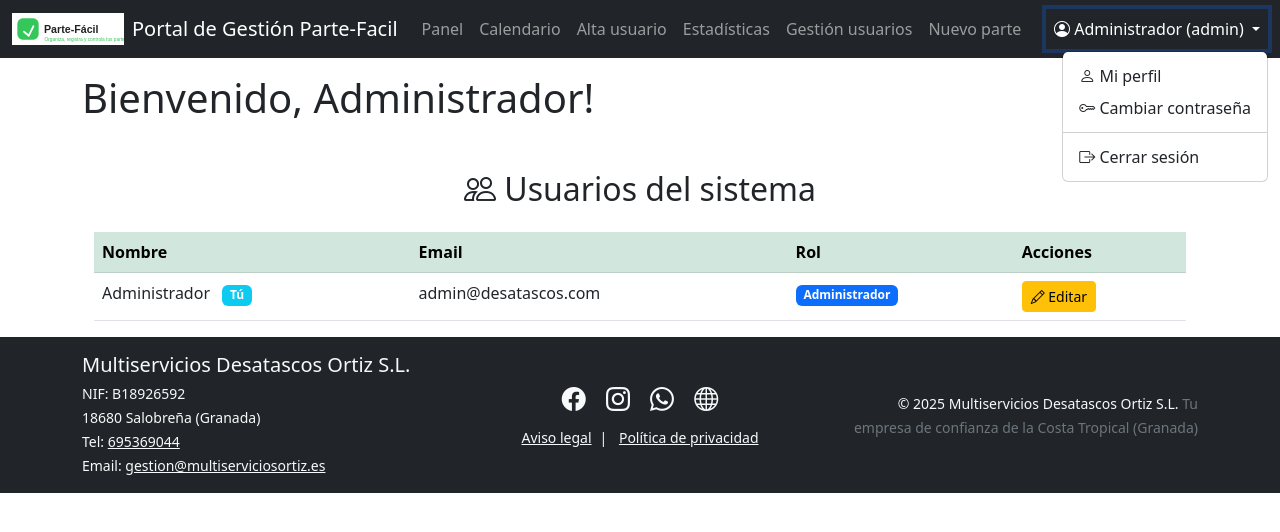
After one commit to Tflys/parte-facil, a Flask app: page /admin/usuarios in a window 1280 px wide, after a click that opens the changed part. The commit adds this page. Shown: the top 532 px of the page. Run offline with Flask 3, Linux system fonts and the light colour scheme; a user stored in the database is signed in.

Commit message:
añadir paneles de usuarios mejora de las vistas

```diff
--- a/app.py
+++ b/app.py
@@ -1,23 +1,27 @@
-from flask import Flask, render_template, redirect, url_for, flash, request
+from flask import Flask, render_template, redirect, url_for, flash, request, jsonify
 from flask_sqlalchemy import SQLAlchemy
 from flask_login import LoginManager, login_user, logout_user, login_required, current_user
 from werkzeug.security import generate_password_hash, check_password_hash
 from werkzeug.utils import secure_filename
+from werkzeug.exceptions import RequestEntityTooLarge
+from datetime import datetime
 import os
-from datetime import datetime
+
 from models import db, Usuario, Trabajo
-from forms import LoginForm, WorkForm, UserForm
-from flask import jsonify
-from flask_migrate import Migrate
+from forms import (
+    LoginForm, WorkForm, UserForm, PerfilForm, CambiarContrasenaForm,
+    EditarUsuarioForm, CambiarContrasenaAdminForm, EmptyForm
+)
 from utils import allowed_image
 from config import Config
 from errors import register_error_handlers
+
+from flask_migrate import Migrate
 
 app = Flask(__name__)
 register_error_handlers(app)
 app.config.from_object(Config)
 db.init_app(app)
-# migraciones
 migrate = Migrate(app, db)
 
 login_manager = LoginManager(app)
@@ -28,12 +32,13 @@
     return Usuario.query.get(int(user_id))
 
 
-
-# @app.route('/')
-# def index():
-#     return render_template('base.html')
+# === VISTA PÚBLICA ===
+@app.route('/')
+def empresa():
+    return render_template('empresa.html')
 
 
+# === AUTENTICACIÓN ===
 @app.route('/login', methods=['GET', 'POST'])
 def login():
     form = LoginForm()
@@ -53,7 +58,156 @@
     return redirect(url_for('login'))
 
 
+# === PANEL USUARIO ===
+@app.route('/perfil', methods=['GET', 'POST'])
+@login_required
+def perfil():
+    form = PerfilForm(obj=current_user)
+    if form.validate_on_submit():
+        current_user.nombre = form.nombre.data
+        # current_user.email = form.email.data  # Si quieres permitir cambio de email
+        db.session.commit()
+        flash('Perfil actualizado correctamente.')
+        return redirect(url_for('perfil'))
+    return render_template('perfil.html', form=form)
 
+@app.route('/perfil/cambiar_contrasena', methods=['GET', 'POST'])
+@login_required
+def cambiar_contrasena():
+    form = CambiarContrasenaForm()
+    if form.validate_on_submit():
+        if not check_password_hash(current_user.contraseña, form.actual.data):
+            flash('La contraseña actual no es correcta.', 'danger')
+            return render_template('cambiar_contrasena.html', form=form)
+        current_user.contraseña = generate_password_hash(form.nueva.data)
+        db.session.commit()
+        flash('Contraseña cambiada correctamente.')
+        return redirect(url_for('perfil'))
+    return render_template('cambiar_contrasena.html', form=form)
+
+
+# === DASHBOARDS ===
+@app.route('/dashboard')
+@login_required
+def dashboard():
+    if current_user.rol == "admin":
+        trabajos = Trabajo.query.all()
+    else:
+        trabajos = Trabajo.query.filter_by(id_trabajador=current_user.id).all()
+    form = EmptyForm()
+    return render_template('dashboard.html', trabajos=trabajos, form=form)
+
+@app.route('/admin_dashboard')
+@login_required
+def admin_dashboard():
+    if current_user.rol != "admin":
+        flash("Solo el administrador puede ver el dashboard.")
+        return redirect(url_for('dashboard'))
+
+    total_trabajos = Trabajo.query.count()
+    total_trabajadores = Usuario.query.filter_by(rol="trabajador").count()
+    trabajos_por_cliente = db.session.query(Trabajo.cliente, db.func.count(Trabajo.id)).group_by(Trabajo.cliente).all()
+    horas_por_trabajador = db.session.query(
+        Usuario.nombre,
+        db.func.sum(Trabajo.horas)
+    ).join(Trabajo, Trabajo.id_trabajador == Usuario.id).filter(Usuario.rol == "trabajador").group_by(Usuario.id).all()
+
+    trabajos_por_mes = db.session.query(
+        db.func.strftime('%Y-%m', Trabajo.fecha), db.func.count(Trabajo.id)
+    ).group_by(db.func.strftime('%Y-%m', Trabajo.fecha)).all()
+
+    return render_template(
+        'admin_dashboard.html',
+        total_trabajos=total_trabajos,
+        total_trabajadores=total_trabajadores,
+        trabajos_por_cliente=trabajos_por_cliente,
+        horas_por_trabajador=horas_por_trabajador,
+        trabajos_por_mes=trabajos_por_mes
+    )
+
+
+# === GESTIÓN DE USUARIOS (ADMIN) ===
+@app.route('/admin/usuarios')
+@login_required
+def listado_usuarios():
+    if current_user.rol != "admin":
+        flash("Solo los administradores pueden acceder aquí.")
+        return redirect(url_for('dashboard'))
+    usuarios = Usuario.query.all()
+    return render_template('listado_usuarios.html', usuarios=usuarios)
+
+@app.route('/admin/usuario/borrar/<int:user_id>', methods=['POST'])
+@login_required
+def borrar_usuario(user_id):
+    if current_user.rol != "admin":
+        flash("Solo los administradores pueden borrar usuarios.")
+        return redirect(url_for('listado_usuarios'))
+    usuario = Usuario.query.get_or_404(user_id)
+    if usuario.id == current_user.id:
+        flash("No puedes borrarte a ti mismo.", "danger")
+        return redirect(url_for('listado_usuarios'))
+    db.session.delete(usuario)
+    db.session.commit()
+    flash("Usuario eliminado correctamente.", "success")
+    return redirect(url_for('listado_usuarios'))
+
+@app.route('/admin/usuario/editar/<int:user_id>', methods=['GET', 'POST'])
+@login_required
+def editar_usuario(user_id):
+    if current_user.rol != "admin":
+        flash("Solo los administradores pueden editar usuarios.")
+        return redirect(url_for('listado_usuarios'))
+    usuario = Usuario.query.get_or_404(user_id)
+    form = EditarUsuarioForm(obj=usuario)
+    c_form = CambiarContrasenaAdminForm()
+    # Selección de rol por defecto
+    if not form.rol.data:
+        form.rol.data = usuario.rol
+    # Actualizar datos
+    if form.validate_on_submit() and form.submit.data:
+        usuario.nombre = form.nombre.data
+        usuario.email = form.email.data
+        usuario.rol = form.rol.data
+        db.session.commit()
+        flash("Datos del usuario actualizados.", "success")
+        return redirect(url_for('listado_usuarios'))
+    # Cambiar contraseña por el admin
+    if c_form.validate_on_submit() and c_form.submit_c.data:
+        if c_form.nueva.data:
+            usuario.contraseña = generate_password_hash(c_form.nueva.data)
+            db.session.commit()
+            flash("Contraseña actualizada correctamente.", "success")
+            return redirect(url_for('editar_usuario', user_id=user_id))
+    return render_template('editar_usuario.html', form=form, c_form=c_form, usuario=usuario)
+
+
+# === ALTA DE USUARIOS (ADMIN) ===
+@app.route('/alta_trabajador', methods=['GET', 'POST'])
+@login_required
+def alta_trabajador():
+    if current_user.rol != "admin":
+        flash("Solo los administradores pueden dar de alta trabajadores.")
+        return redirect(url_for('dashboard'))
+
+    form = UserForm()
+    if form.validate_on_submit():
+        if Usuario.query.filter_by(email=form.email.data).first():
+            flash('El correo electrónico ya está registrado.')
+            return render_template('alta_trabajador.html', form=form)
+        usuario = Usuario(
+            nombre=form.nombre.data,
+            email=form.email.data,
+            contraseña=generate_password_hash(form.password.data),
+            rol="trabajador"
+        )
+        db.session.add(usuario)
+        db.session.commit()
+        flash("Trabajador creado correctamente.")
+        return redirect(url_for('dashboard'))
+    return render_template('alta_trabajador.html', form=form)
+
+
+# === PARTES DE TRABAJO ===
 @app.route("/add_work", methods=["GET", "POST"])
 @login_required
 def add_work():
@@ -67,12 +221,11 @@
         if hasattr(form, 'trabajador'):
             del form.trabajador
         if hasattr(form, 'estado'):
-            del form.estado  # 🔑 Esto soluciona el error de valid choice
+            del form.estado
 
     if form.validate_on_submit():
         foto_filename = None
         firma_filename = None
-
         # Validar foto si se sube
         if form.foto.data:
             if not allowed_image(form.foto.data.filename, form.foto.data.stream):
@@ -80,7 +233,6 @@
                 return render_template("add_work.html", form=form, es_admin=(current_user.rol == "admin"))
             foto_filename = secure_filename(form.foto.data.filename)
             form.foto.data.save(os.path.join(app.config['UPLOAD_FOLDER'], foto_filename))
-
         # Validar firma si se sube
         if form.firma.data:
             if not allowed_image(form.firma.data.filename, form.firma.data.stream):
@@ -94,7 +246,7 @@
             estado = form.estado.data
         else:
             id_trabajador = current_user.id
-            estado = 'sin_terminar'  # Valor fijo para trabajadores
+            estado = 'sin_terminar'
 
         trabajo = Trabajo(
             fecha=form.fecha.data,
@@ -117,37 +269,78 @@
         return redirect(url_for("dashboard"))
     return render_template("add_work.html", form=form, es_admin=(current_user.rol == "admin"))
 
+@app.route("/edit_work/<int:work_id>", methods=["GET", "POST"])
+@login_required
+def edit_work(work_id):
+    trabajo = Trabajo.query.get_or_404(work_id)
+    form = WorkForm(obj=trabajo)
+    if current_user.rol != "admin" and trabajo.id_trabajador != current_user.id:
+        flash("No tienes permisos para editar este parte.")
+        return redirect(url_for("dashboard"))
 
-@app.route('/alta_trabajador', methods=['GET', 'POST'])
+    if current_user.rol == "admin":
+        usuarios = Usuario.query.filter(Usuario.id != current_user.id).all()
+        form.trabajador.choices = [(u.id, f"{u.nombre} ({u.rol})") for u in usuarios]
+    else:
+        if hasattr(form, 'trabajador'):
+            del form.trabajador
+        if hasattr(form, 'estado'):
+            del form.estado
+
+    if form.validate_on_submit():
+        trabajo.fecha = form.fecha.data
+        trabajo.fecha_fin = form.fecha_fin.data
+        trabajo.direccion = form.direccion.data
+        trabajo.tipo_trabajo = form.tipo_trabajo.data
+        trabajo.cliente = form.cliente.data
+        trabajo.materiales_usados = form.materiales_usados.data
+        trabajo.horas = form.horas.data
+        trabajo.terminado = form.terminado.data
+        trabajo.observaciones = form.observaciones.data
+
+        if current_user.rol == "admin":
+            trabajo.id_trabajador = form.trabajador.data
+            trabajo.estado = form.estado.data
+
+        if form.foto.data:
+            if not allowed_image(form.foto.data.filename, form.foto.data.stream):
+                flash("Archivo de imagen no permitido o inválido (foto).")
+                return render_template("edit_work.html", form=form, trabajo=trabajo, es_admin=(current_user.rol == "admin"))
+            foto_filename = secure_filename(form.foto.data.filename)
+            form.foto.data.save(os.path.join(app.config['UPLOAD_FOLDER'], foto_filename))
+            trabajo.foto = foto_filename
+
+        if form.firma.data:
+            if not allowed_image(form.firma.data.filename, form.firma.data.stream):
+                flash("Archivo de imagen no permitido o inválido (firma).")
+                return render_template("edit_work.html", form=form, trabajo=trabajo, es_admin=(current_user.rol == "admin"))
+            firma_filename = secure_filename(form.firma.data.filename)
+            form.firma.data.save(os.path.join(app.config['UPLOAD_FOLDER'], firma_filename))
+            trabajo.firma = firma_filename
+
+        db.session.commit()
+        flash("Parte de trabajo actualizado correctamente.")
+        return redirect(url_for("dashboard"))
+
+    return render_template("edit_work.html", form=form, trabajo=trabajo, es_admin=(current_user.rol == "admin"))
+
+@app.route('/delete_work/<int:work_id>', methods=['POST'])
 @login_required
-def alta_trabajador():
+def delete_work(work_id):
     if current_user.rol != "admin":
-        flash("Solo los administradores pueden dar de alta trabajadores.")
+        flash("Solo el administrador puede borrar partes de trabajo.")
         return redirect(url_for('dashboard'))
+    trabajo = Trabajo.query.get_or_404(work_id)
+    db.session.delete(trabajo)
+    db.session.commit()
+    flash("Parte de trabajo borrado correctamente.")
+    return redirect(url_for('dashboard'))
 
-    form = UserForm()
-    if form.validate_on_submit():
-        # ¿Ya existe ese email?
-        if Usuario.query.filter_by(email=form.email.data).first():
-            flash('El correo electrónico ya está registrado.')
-            return render_template('alta_trabajador.html', form=form)
 
-        usuario = Usuario(
-            nombre=form.nombre.data,
-            email=form.email.data,
-            contraseña=generate_password_hash(form.password.data),
-            rol="trabajador"
-        )
-        db.session.add(usuario)
-        db.session.commit()
-        flash("Trabajador creado correctamente.")
-        return redirect(url_for('dashboard'))
-    return render_template('alta_trabajador.html', form=form)
-
+# === CALENDARIO Y API ===
 @app.route('/calendario')
 @login_required
 def calendar():
-    # Clientes únicos
     if current_user.rol == "admin":
         trabajos = Trabajo.query.all()
     else:
@@ -163,35 +356,27 @@
         es_admin=(current_user.rol == "admin")
     )
 
-
-
-
 @app.route('/api/trabajos')
 @login_required
 def api_trabajos():
     cliente = request.args.get("cliente", "")
     id_trabajador = request.args.get("trabajador", "")
-
     query = Trabajo.query
-
     if current_user.rol != "admin":
         query = query.filter_by(id_trabajador=current_user.id)
     else:
         if id_trabajador:
             query = query.filter_by(id_trabajador=int(id_trabajador))
-
     if cliente:
         query = query.filter_by(cliente=cliente)
-
     trabajos = query.all()
     eventos = []
     for t in trabajos:
         eventos.append({
             "id": t.id,
-            "title": t.tipo_trabajo,  # o el campo principal
-            "start": t.fecha.isoformat(),  # Incluye fecha y hora en ISO, FullCalendar
+            "title": t.tipo_trabajo,
+            "start": t.fecha.isoformat(),
             "end": t.fecha_fin.isoformat() if t.fecha_fin else None,
-
             "direccion": t.direccion,
             "materiales": t.materiales_usados,
             "horas": t.horas,
@@ -204,152 +389,26 @@
     return jsonify(eventos)
 
 
-
-@app.route("/edit_work/<int:work_id>", methods=["GET", "POST"])
-@login_required
-def edit_work(work_id):
-    trabajo = Trabajo.query.get_or_404(work_id)
-    form = WorkForm(obj=trabajo)
-
-    # Solo admin puede editar cualquier parte. Trabajador solo el suyo:
-    if current_user.rol != "admin" and trabajo.id_trabajador != current_user.id:
-        flash("No tienes permisos para editar este parte.")
-        return redirect(url_for("dashboard"))
-
-    if current_user.rol == "admin":
-        usuarios = Usuario.query.filter(Usuario.id != current_user.id).all()
-        form.trabajador.choices = [(u.id, f"{u.nombre} ({u.rol})") for u in usuarios]
-    else:
-        if hasattr(form, 'trabajador'):
-            del form.trabajador
-        if hasattr(form, 'estado'):
-            del form.estado  # ⚠️ Esto es fundamental
-
-    if form.validate_on_submit():
-        # Actualización de campos normales
-        trabajo.fecha = form.fecha.data
-        trabajo.fecha_fin = form.fecha_fin.data
-        trabajo.direccion = form.direccion.data
-        trabajo.tipo_trabajo = form.tipo_trabajo.data
-        trabajo.cliente = form.cliente.data
-        trabajo.materiales_usados = form.materiales_usados.data
-        trabajo.horas = form.horas.data
-        trabajo.terminado = form.terminado.data
-        trabajo.observaciones = form.observaciones.data
-
-        # Actualización de trabajador y ESTADO (solo admin)
-        if current_user.rol == "admin":
-            trabajo.id_trabajador = form.trabajador.data
-            trabajo.estado = form.estado.data
-
-        # Validar y guardar imagen nueva si se sube
-        if form.foto.data:
-            if not allowed_image(form.foto.data.filename, form.foto.data.stream):
-                flash("Archivo de imagen no permitido o inválido (foto).")
-                return render_template("edit_work.html", form=form, trabajo=trabajo, es_admin=(current_user.rol == "admin"))
-            foto_filename = secure_filename(form.foto.data.filename)
-            form.foto.data.save(os.path.join(app.config['UPLOAD_FOLDER'], foto_filename))
-            trabajo.foto = foto_filename
-
-        # Validar y guardar firma nueva si se sube
-        if form.firma.data:
-            if not allowed_image(form.firma.data.filename, form.firma.data.stream):
-                flash("Archivo de imagen no permitido o inválido (firma).")
-                return render_template("edit_work.html", form=form, trabajo=trabajo, es_admin=(current_user.rol == "admin"))
-            firma_filename = secure_filename(form.firma.data.filename)
-            form.firma.data.save(os.path.join(app.config['UPLOAD_FOLDER'], firma_filename))
-            trabajo.firma = firma_filename
-
-        db.session.commit()
-        flash("Parte de trabajo actualizado correctamente.")
-        return redirect(url_for("dashboard"))
-
-    return render_template("edit_work.html", form=form, trabajo=trabajo, es_admin=(current_user.rol == "admin"))
-
-
-
-@app.route('/delete_work/<int:work_id>', methods=['POST'])
-@login_required
-def delete_work(work_id):
-    if current_user.rol != "admin":
-        flash("Solo el administrador puede borrar partes de trabajo.")
-        return redirect(url_for('dashboard'))
-
-    trabajo = Trabajo.query.get_or_404(work_id)
-    db.session.delete(trabajo)
-    db.session.commit()
-    flash("Parte de trabajo borrado correctamente.")
-    return redirect(url_for('dashboard'))
-
-from forms import EmptyForm
-@app.route('/dashboard')
-@login_required
-def dashboard():
-    if current_user.rol == "admin":
-        trabajos = Trabajo.query.all()
-    else:
-        trabajos = Trabajo.query.filter_by(id_trabajador=current_user.id).all()
-    form = EmptyForm()
-    return render_template('dashboard.html', trabajos=trabajos, form=form)
-
-@app.route('/admin_dashboard')
-@login_required
-def admin_dashboard():
-    if current_user.rol != "admin":
-        flash("Solo el administrador puede ver el dashboard.")
-        return redirect(url_for('dashboard'))
-
-    # KPIs
-    total_trabajos = Trabajo.query.count()
-    total_trabajadores = Usuario.query.filter_by(rol="trabajador").count()
-    trabajos_por_cliente = db.session.query(Trabajo.cliente, db.func.count(Trabajo.id)).group_by(Trabajo.cliente).all()
-    horas_por_trabajador = db.session.query(
-        Usuario.nombre,
-        db.func.sum(Trabajo.horas)
-    ).join(Trabajo, Trabajo.id_trabajador == Usuario.id).filter(Usuario.rol == "trabajador").group_by(Usuario.id).all()
-
-    trabajos_por_mes = db.session.query(
-        db.func.strftime('%Y-%m', Trabajo.fecha), db.func.count(Trabajo.id)
-    ).group_by(db.func.strftime('%Y-%m', Trabajo.fecha)).all()
-
-    return render_template(
-        'admin_dashboard.html',
-        total_trabajos=total_trabajos,
-        total_trabajadores=total_trabajadores,
-        trabajos_por_cliente=trabajos_por_cliente,
-        horas_por_trabajador=horas_por_trabajador,
-        trabajos_por_mes=trabajos_por_mes
-
-    )
-
-@app.route('/')
-def empresa():
-    return render_template('empresa.html')
-
-from datetime import datetime
-
+# === UTILIDADES ===
 @app.context_processor
 def inject_now():
     return {'now': datetime.now()}
-
-from werkzeug.exceptions import RequestEntityTooLarge
 
 @app.errorhandler(413)
 def too_large(e):
     return render_template("413.html"), 413
 
 if __name__ == '__main__':
-    if __name__ == '__main__':
-        with app.app_context():
-            db.create_all()
-            # Crea un admin si no existe
-            if not Usuario.query.filter_by(email="admin@desatascos.com").first():
-                admin = Usuario(
-                    nombre="Administrador",
-                    email="admin@desatascos.com",
-                    contraseña=generate_password_hash("admin123"),
-                    rol="admin"
-                )
-                db.session.add(admin)
-                db.session.commit()
+    with app.app_context():
+        db.create_all()
+        # Crea un admin si no existe
+        if not Usuario.query.filter_by(email="admin@desatascos.com").first():
+            admin = Usuario(
+                nombre="Administrador",
+                email="admin@desatascos.com",
+                contraseña=generate_password_hash("admin123"),
+                rol="admin"
+            )
+            db.session.add(admin)
+            db.session.commit()
     app.run(debug=True)
--- /dev/null
+++ b/templates/listado_usuarios.html
@@ -0,0 +1,49 @@
+{% extends "base.html" %}
+{% block title %}Gestión de usuarios{% endblock %}
+{% block content %}
+<div class="container mt-5">
+  <h2 class="mb-4 text-center"><i class="bi bi-people"></i> Usuarios del sistema</h2>
+  <table class="table table-hover">
+    <thead class="table-success">
+      <tr>
+        <th>Nombre</th>
+        <th>Email</th>
+        <th>Rol</th>
+        <th>Acciones</th>
+      </tr>
+    </thead>
+    <tbody>
+      {% for u in usuarios %}
+      <tr>
+        <td>
+          {{ u.nombre }}
+          {% if u.id == current_user.id %}
+            <span class="badge bg-info ms-2">Tú</span>
+          {% endif %}
+        </td>
+        <td>{{ u.email }}</td>
+        <td>
+          {% if u.rol == "admin" %}
+            <span class="badge bg-primary">Administrador</span>
+          {% else %}
+            <span class="badge bg-secondary">Trabajador</span>
+          {% endif %}
+        </td>
+        <td>
+          <a href="{{ url_for('editar_usuario', user_id=u.id) }}" class="btn btn-sm btn-warning">
+            <i class="bi bi-pencil"></i> Editar
+          </a>
+          {% if u.id != current_user.id %}
+          <form action="{{ url_for('borrar_usuario', user_id=u.id) }}" method="post" style="display:inline-block;" onsubmit="return confirm('¿Seguro que quieres eliminar este usuario?');">
+            <button class="btn btn-danger btn-sm" type="submit">
+              <i class="bi bi-trash"></i> Eliminar
+            </button>
+          </form>
+          {% endif %}
+        </td>
+      </tr>
+      {% endfor %}
+    </tbody>
+  </table>
+</div>
+{% endblock %}
--- a/templates/navbar.html
+++ b/templates/navbar.html
@@ -2,7 +2,7 @@
   <div class="container-fluid">
     <a class="navbar-brand d-flex align-items-center gap-2" href="{{ url_for('empresa') }}">
       <img src="{{ url_for('static', filename='images/logo.svg') }}" alt="Logo" height="32" style="vertical-align: middle;">
-      <span>Multiservicios Ortiz</span>
+      <span>Portal de Gestión Parte-Facil</span>
     </a>
     <button class="navbar-toggler" type="button" data-bs-toggle="collapse" data-bs-target="#navbarNav"
       aria-controls="navbarNav" aria-expanded="false" aria-label="Toggle navigation">
@@ -23,16 +23,39 @@
             </li>
             <li class="nav-item">
               <a class="nav-link" href="{{ url_for('admin_dashboard') }}">Estadísticas</a>
+            <li class="nav-item">
+              <a class="nav-link" href="{{ url_for('listado_usuarios') }}">Gestión usuarios</a>
             </li>
           {% endif %}
           <li class="nav-item">
             <a class="nav-link" href="{{ url_for('add_work') }}">Nuevo parte</a>
           </li>
         </ul>
-        <span class="navbar-text me-2">
-          {{ current_user.nombre }} ({{ current_user.rol }})
-        </span>
-        <a href="{{ url_for('logout') }}" class="btn btn-outline-light btn-sm">Cerrar sesión</a>
+        <ul class="navbar-nav ms-auto mb-2 mb-lg-0">
+          <li class="nav-item dropdown">
+            <a class="nav-link dropdown-toggle" href="#" id="navbarUserDropdown" role="button" data-bs-toggle="dropdown" aria-expanded="false">
+              <i class="bi bi-person-circle"></i> {{ current_user.nombre }} ({{ current_user.rol }})
+            </a>
+            <ul class="dropdown-menu dropdown-menu-end" aria-labelledby="navbarUserDropdown">
+              <li>
+                <a class="dropdown-item" href="{{ url_for('perfil') }}">
+                  <i class="bi bi-person"></i> Mi perfil
+                </a>
+              </li>
+              <li>
+                <a class="dropdown-item" href="{{ url_for('cambiar_contrasena') }}">
+                  <i class="bi bi-key"></i> Cambiar contraseña
+                </a>
+              </li>
+              <li><hr class="dropdown-divider"></li>
+              <li>
+                <a class="dropdown-item" href="{{ url_for('logout') }}">
+                  <i class="bi bi-box-arrow-right"></i> Cerrar sesión
+                </a>
+              </li>
+            </ul>
+          </li>
+        </ul>
       {% else %}
         <ul class="navbar-nav ms-auto">
           <li class="nav-item">
```
Also changed, not shown: forms.py (+33 -0 lines), templates/cambiar_contrasena.html (added, +26 -0 lines), templates/editar_trabajador.html (added, +26 -0 lines), templates/editar_usuario.html (added, +42 -0 lines), templates/perfil.html (added, +22 -0 lines).
